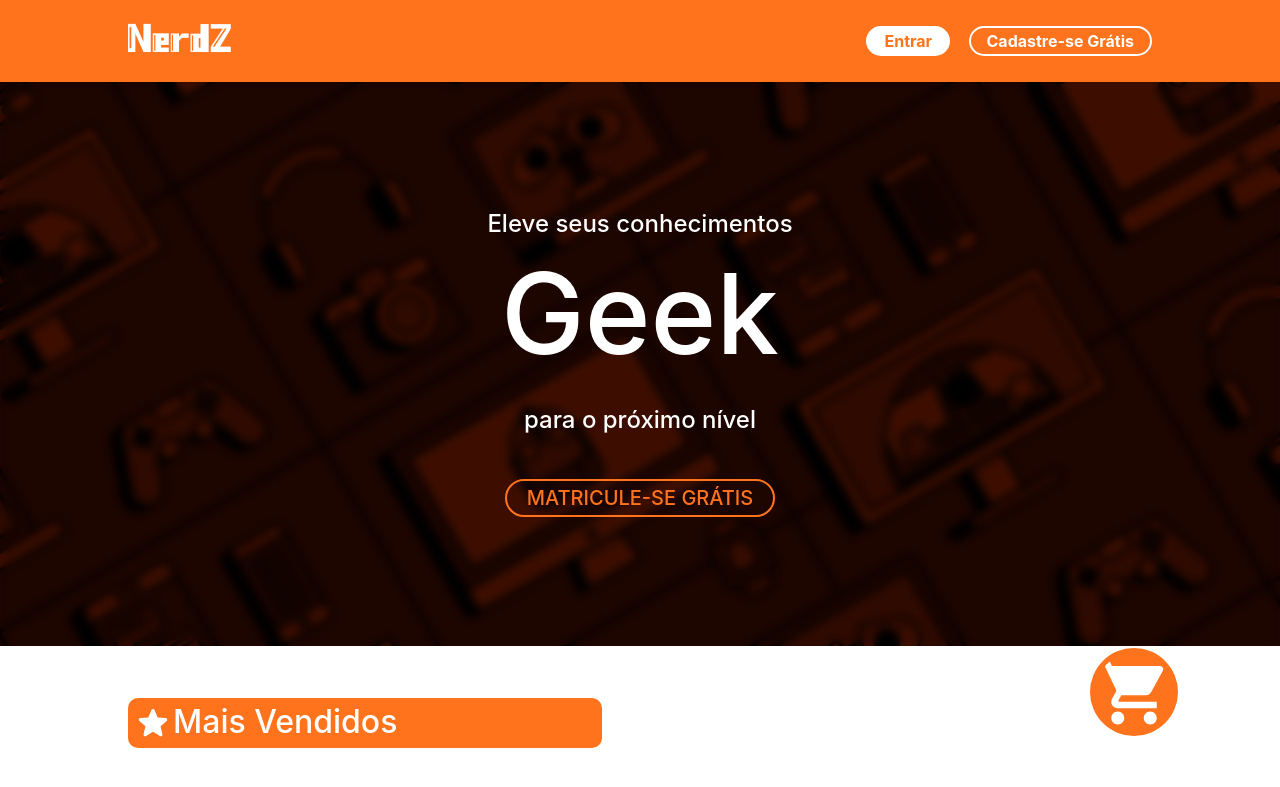
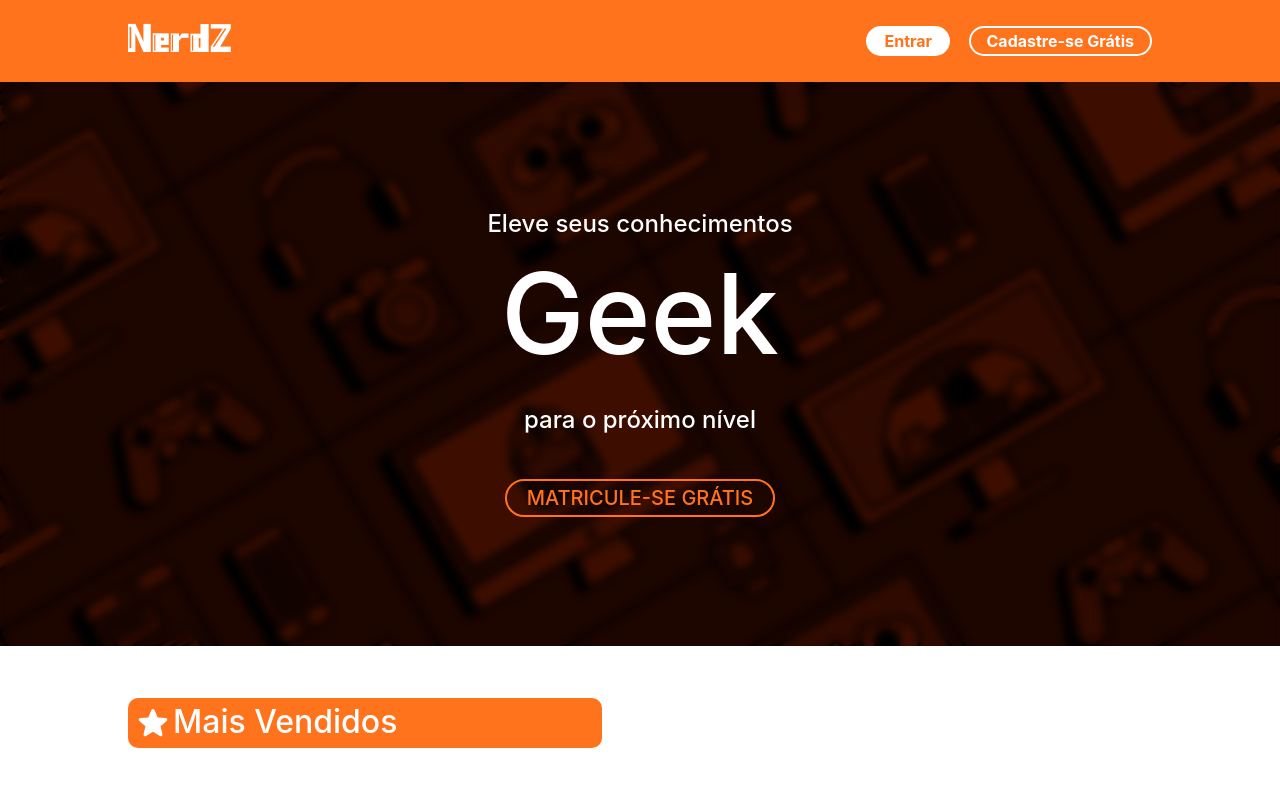
Before and after one commit to ramos-vini/NerdZ_React-JS_Project, a React (Create React App) app: page / in a window 1280 px wide. Shown: the top 787 px of the page. Built offline with nearby package versions, Linux system fonts and the light colour scheme; grey boxes are pictures that could not be loaded.

Commit message:
Retirada do FixedCart

```diff
--- a/src/pages/catalogo/Catalogo.jsx
+++ b/src/pages/catalogo/Catalogo.jsx
@@ -1,6 +1,6 @@
 import Header from "../../components/header/Header";
 import Footer from "../../components/footer/Footer";
-import FixedCart from "../../components/fixedCart/FixedCart";
+// import FixedCart from "../../components/fixedCart/FixedCart";
 // import { Grid } from "@mui/material";
 import MainBanner from "../../components/mainBanner/MainBanner";
 import MaisVendidos from "../../components/maisVendidos/MaisVendidos";
@@ -14,7 +14,7 @@ export default function Catalogo(params) {
 
             <MainBanner></MainBanner>
 
-            <MaisVendidos categoria="maisVendidos" max='6'></MaisVendidos>
+            <MaisVendidos categoria="maisVendidos"></MaisVendidos>
 
             {/* <Grid container spacing={2}>
                 <Grid item xs={8} sm={6}>
@@ -31,8 +31,6 @@ export default function Catalogo(params) {
                 </Grid>
             </Grid> */}
 
-            <FixedCart></FixedCart>
-
             <Footer></Footer>
         </>
     );
```
